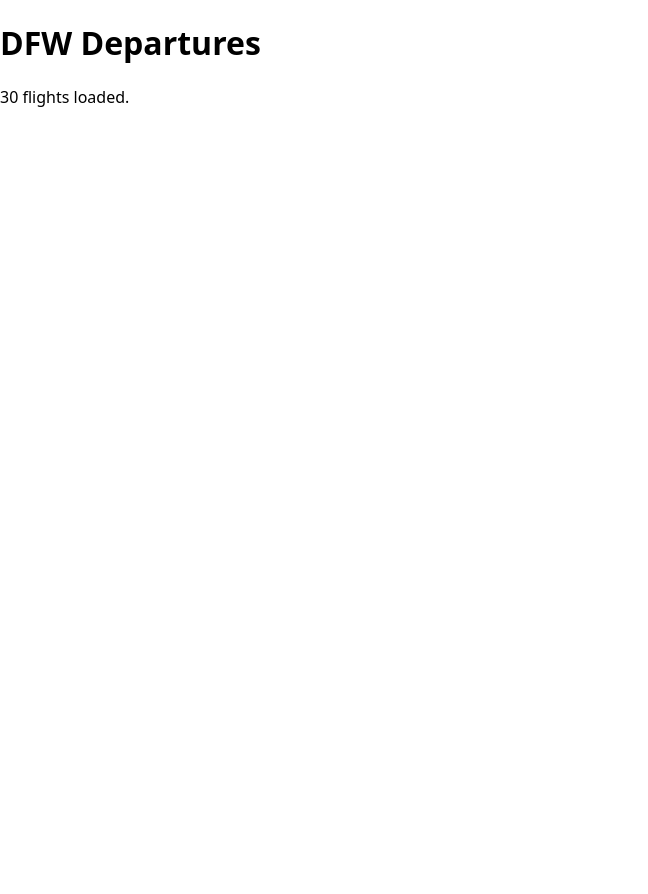
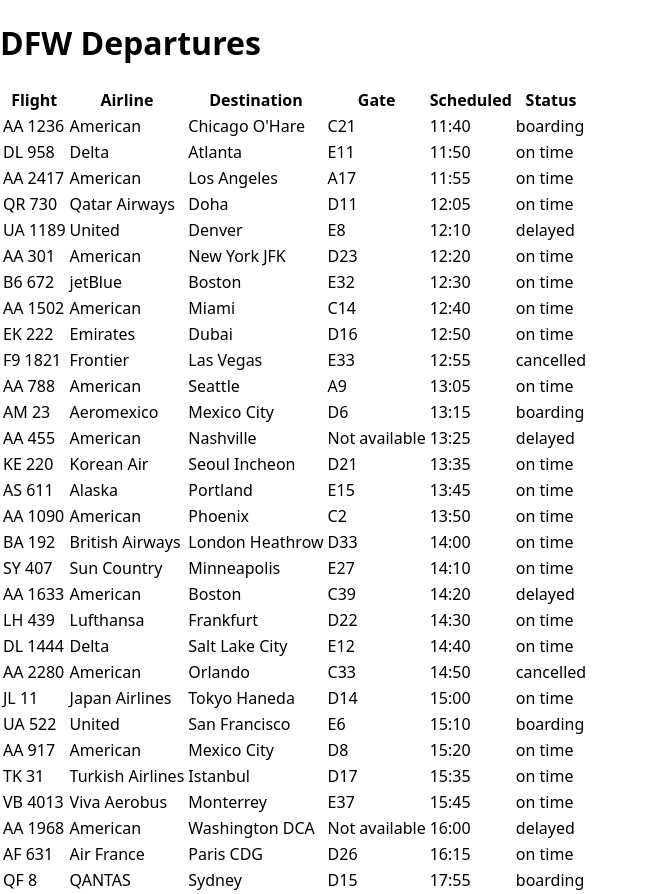
Before and after one commit to swz22/flight-board, a React (Vite) app: page / in a window 1280 px wide. Shown: the whole page, without its empty margins (0-648 px from the left). Before the commit the page ends 800 px from the top, so only its background shows below. Built offline with nearby package versions, Linux system fonts and the light colour scheme.

Commit message:
feat: render departures board from fetched rows

```diff
--- a/src/App.jsx
+++ b/src/App.jsx
@@ -1,5 +1,6 @@
 import { useEffect, useState } from "react";
 import { fetchDepartures } from "./api";
+import DeparturesBoard from "./components/DeparturesBoard";
 
 export default function App() {
   const [flights, setFlights] = useState([]);
@@ -30,7 +31,7 @@
   return (
     <main className="app">
       <h1>DFW Departures</h1>
-      <p>{flights.length} flights loaded.</p>
+      <DeparturesBoard flights={flights} />
     </main>
   );
 }
--- /dev/null
+++ b/src/components/DeparturesBoard.jsx
@@ -0,0 +1,26 @@
+import FlightRow from "./FlightRow";
+
+export default function DeparturesBoard({ flights }) {
+  if (flights.length === 0) {
+    return <p className="status-msg">No flights match.</p>;
+  }
+  return (
+    <table className="board">
+      <thead>
+        <tr>
+          <th>Flight</th>
+          <th>Airline</th>
+          <th>Destination</th>
+          <th>Gate</th>
+          <th>Scheduled</th>
+          <th>Status</th>
+        </tr>
+      </thead>
+      <tbody>
+        {flights.map((f) => (
+          <FlightRow key={f.id} flight={f} />
+        ))}
+      </tbody>
+    </table>
+  );
+}
--- /dev/null
+++ b/src/components/FlightRow.jsx
@@ -0,0 +1,12 @@
+export default function FlightRow({ flight }) {
+  return (
+    <tr>
+      <td className="mono">{flight.flight}</td>
+      <td>{flight.airline}</td>
+      <td>{flight.destination}</td>
+      <td className="mono">{flight.gate ?? "Not available"}</td>
+      <td className="mono">{flight.scheduled}</td>
+      <td>{flight.status}</td>
+    </tr>
+  );
+}
```
